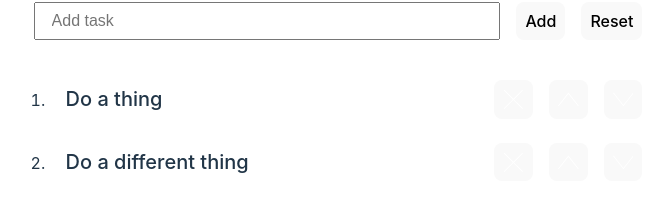
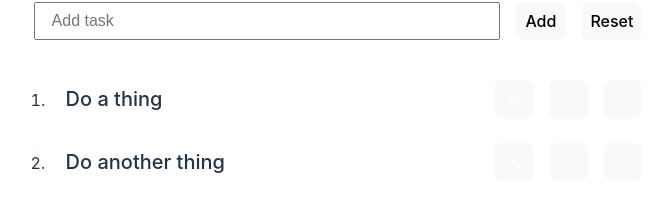
Before and after one commit to televators/react-todo-fancy, a React (Vite) app: page / in a window 1280 px wide. Shown: the part 378-590 px from the top of the page, without its empty margins (302-974 px from the left). Built offline with nearby package versions, Linux system fonts and the light colour scheme.

Commit message:
Split markup out into smaller components. Using UUID for list item keys and indexing. State and logic still in parent and being drilled down, which is next thing to tackle.

```diff
--- a/src/App.jsx
+++ b/src/App.jsx
@@ -1,5 +1,5 @@
 import './App.css'
-import TaskList from './components/TaskList';
+import TaskTracker from './components/TaskTracker';
 
 function App() {
   return (
@@ -9,7 +9,7 @@ function App() {
         <p><em>There are many like it, but this one is mine.</em></p>
       </header>
 
-      <TaskList />
+      <TaskTracker />
     </main>
   )
 }
--- /dev/null
+++ b/src/components/TaskItemButton.jsx
@@ -0,0 +1,15 @@
+const TaskItemButton = ( { children, title, id, type, clickHandler } ) => {
+
+  return (
+    <button
+      className={ "task__action task__action--" + type.toLowerCase() }
+      onClick={ () => clickHandler( id ) }
+      title={ title } >
+      <div className="task__action__icon">
+        { children }
+      </div>
+    </button>
+  );
+}
+
+export default TaskItemButton;
--- a/src/components/TaskList.jsx
+++ b/src/components/TaskList.jsx
@@ -1,94 +1,14 @@
-import { useCallback, useEffect, useMemo, useState } from 'react';
-import TaskForm from './TaskForm';
-import TaskSection from './TaskSection';
-import EmptyState from './EmptyList';
-import debounce from 'lodash.debounce';
+import TaskListItem from "./TaskListItem";
 
-function TaskList() {
-  //#region Component Scope
-  const [tasks, setTasks] = useState( () => {
-    const storedTasks = localStorage.getItem( 'tasks' );
-    return storedTasks
-      ? JSON.parse( storedTasks )
-      : ['Do a thing','Do a different thing'];
-  } );
-  const [newTask, setNewTask] = useState( '' );
-
-  const debouncedSetNewTask = useCallback( debounce( ( value ) => {
-    setNewTask( value );
-    console.log( 'setNewTask happened:', value );
-  }, 300 ), [] );
-
-  useEffect( () => {
-    return () => debouncedSetNewTask.cancel();
-  }, [debouncedSetNewTask] );
-
-  useEffect( () => {
-    try {
-      localStorage.setItem( 'tasks', JSON.stringify( tasks ) );
-    } catch ( error ) {
-      console.error( 'Failed to save tasks to LocalStorage:', error );
-    }
-  }, [tasks] );
-
-  function handleInputChange( event ) {
-    const { value } = event.target;
-    console.log('Inside handleInputChange...');
-    setNewTask( value );
-    debouncedSetNewTask( value );
-  }
-
-  function handleInputEnter( e ) {
-    if ( e.keyCode == '13' || e.key == 'Enter' ) {
-      addTask();
-    }
-  }
-
-  function addTask() {
-    if ( newTask.trim() === '' ) return;
-
-    setTasks( [...tasks, newTask] );
-    setNewTask( '' );
-  }
-
-  function clearTasks() {
-    setTasks( [] );
-    setNewTask('');
-  }
-
-  function deleteTask( index ) {
-    console.log(index);
-    const updatedTasks = tasks.filter( ( _, i ) => i !== index );
-    setTasks( updatedTasks );
-  }
-
-  function moveTaskUp( index ) {
-    if ( index === 0 ) return;
-
-    const updatedTasks = [...tasks];
-    [updatedTasks[index], updatedTasks[index - 1]] = [updatedTasks[index - 1], updatedTasks[index]];
-    setTasks( updatedTasks );
-  }
-
-  function moveTaskDown( index ) {
-    if ( index === ( tasks.length - 1 ) ) return;
-
-    const updatedTasks = [...tasks];
-    [updatedTasks[index], updatedTasks[index + 1]] = [updatedTasks[index + 1], updatedTasks[index]];
-    setTasks( updatedTasks );
-  }
-  //#endregion
-
+const TaskList = ( { tasks, handleDelete, handleMoveUp, handleMoveDown } ) => {
   return (
-    <>
-      <TaskForm newTask={ newTask } onChange={ handleInputChange } onKeyUp={ handleInputEnter } addTask={ addTask } clearTasks={ clearTasks } />
-
-      {
-        tasks.length
-          ? <TaskSection tasks={ tasks } handleDelete={ deleteTask } handleMoveUp={ moveTaskUp } handleMoveDown={ moveTaskDown } />
-          : <EmptyState />
-      }
-    </>
+    <section className='tasks'>
+      <ol className='task-list'>
+        { tasks.map( ( task ) => {
+          return <TaskListItem key={ task.id } task={ task } handleDelete={ handleDelete } handleMoveUp={ handleMoveUp } handleMoveDown={ handleMoveDown } />;
+        } ) }
+      </ol>
+    </section>
   );
 }
 
--- a/src/components/TaskListItem.jsx
+++ b/src/components/TaskListItem.jsx
@@ -1,31 +1,29 @@
-function TaskListItem() {
+import TaskItemButton from "./TaskItemButton";
+
+const TaskListItem = ( { task: { id, text }, handleDelete, handleMoveUp, handleMoveDown } ) => {
   return (
-    <li className="task" key={ index }>
+    <li className="task">
       <div className="task__inner">
-        <h3 className="task__title">{ task }</h3>
+        <h3 className="task__title">{ text }</h3>
 
         <div className="task__actions">
-          <button className="task__action task__action--delete" onClick={ () => handleDelete( index ) } title='Delete task'>
-            <div className="task__action__icon">
+          <TaskItemButton title={ "Delete task" } id={ id } type={ "delete" } clickHandler={ handleDelete }>
             <svg viewBox='0 0 24 24' xmlns="http://www.w3.org/2000/svg" fillRule="evenodd" clipRule="evenodd" fill='#fff'>
               <path d="M12 11.293l10.293-10.293.707.707-10.293 10.293 10.293 10.293-.707.707-10.293-10.293-10.293 10.293-.707-.707 10.293-10.293-10.293-10.293.707-.707 10.293 10.293z"/>
             </svg>
-            </div>
-          </button>
-          <button className="task__action task__action--up" onClick={ () => handleMoveUp( index ) } title='Move task up'>
-            <div className="task__action__icon">
+          </TaskItemButton>
+
+          <TaskItemButton title={ "Move task up" } id={ id } type={ "up" } clickHandler={ handleMoveUp }>
             <svg viewBox='0 0 24 24' xmlns="http://www.w3.org/2000/svg" fillRule="evenodd" clipRule="evenodd" fill='#fff'>
               <path d="M23.245 20l-11.245-14.374-11.219 14.374-.781-.619 12-15.381 12 15.391-.755.609z"/>
             </svg>
-            </div>
-          </button>
-          <button className="task__action task__action--down" onClick={ () => handleMoveDown( index ) } title='Move task down'>
-            <div className="task__action__icon">
+          </TaskItemButton>
+
+          <TaskItemButton title={ "Move task down" } id={ id } type={ "down" } clickHandler={ handleMoveDown }>
             <svg viewBox='0 0 24 24' xmlns="http://www.w3.org/2000/svg" fillRule="evenodd" clipRule="evenodd" fill='#fff'>
               <path d="M23.245 4l-11.245 14.374-11.219-14.374-.781.619 12 15.381 12-15.391-.755-.609z"/>
             </svg>
-            </div>
-          </button>
+          </TaskItemButton>
         </div>
       </div>
     </li>
--- a/src/components/TaskSection.jsx
+++ /dev/null
@@ -1,45 +0,0 @@
-import { nanoid } from "nanoid";
-
-function TaskSection( { tasks, handleDelete, handleMoveUp, handleMoveDown } ) {
-  return (
-    <section className='tasks'>
-      <ol className='task-list'>
-        { tasks.map( ( task, index ) => {
-          return (
-            <li className="task" key={ nanoid() }>
-              <div className="task__inner">
-                <h3 className="task__title">{ task }</h3>
-
-                <div className="task__actions">
-                  <button className="task__action task__action--delete" onClick={ () => handleDelete( index ) } title='Delete task'>
-                    <div className="task__action__icon">
-                      <svg viewBox='0 0 24 24' xmlns="http://www.w3.org/2000/svg" fillRule="evenodd" clipRule="evenodd" fill='#fff'>
-                        <path d="M12 11.293l10.293-10.293.707.707-10.293 10.293 10.293 10.293-.707.707-10.293-10.293-10.293 10.293-.707-.707 10.293-10.293-10.293-10.293.707-.707 10.293 10.293z"/>
-                      </svg>
-                    </div>
-                  </button>
-                  <button className="task__action task__action--up" onClick={ () => handleMoveUp( index ) } title='Move task up'>
-                    <div className="task__action__icon">
-                      <svg viewBox='0 0 24 24' xmlns="http://www.w3.org/2000/svg" fillRule="evenodd" clipRule="evenodd" fill='#fff'>
-                        <path d="M23.245 20l-11.245-14.374-11.219 14.374-.781-.619 12-15.381 12 15.391-.755.609z"/>
-                      </svg>
-                    </div>
-                  </button>
-                  <button className="task__action task__action--down" onClick={ () => handleMoveDown( index ) } title='Move task down'>
-                    <div className="task__action__icon">
-                      <svg viewBox='0 0 24 24' xmlns="http://www.w3.org/2000/svg" fillRule="evenodd" clipRule="evenodd" fill='#fff'>
-                        <path d="M23.245 4l-11.245 14.374-11.219-14.374-.781.619 12 15.381 12-15.391-.755-.609z"/>
-                      </svg>
-                    </div>
-                  </button>
-                </div>
-              </div>
-            </li>
-          );
-        } ) }
-      </ol>
-    </section>
-  );
-}
-
-export default TaskSection;
--- /dev/null
+++ b/src/components/TaskTracker.jsx
@@ -0,0 +1,122 @@
+import { useCallback, useEffect, useMemo, useState } from 'react';
+import TaskForm from './TaskForm';
+import TaskList from './TaskList';
+import EmptyState from './EmptyList';
+import { nanoid } from 'nanoid';
+
+const TaskTracker = () => {
+  //#region Component Scope
+  const defaultTasks = [
+    { id: nanoid(), text: 'Do a thing' },
+    { id: nanoid(), text: 'Do another thing' },
+  ];
+  const [newTask, setNewTask] = useState( '' );
+  const [tasks, setTasks] = useState( () => {
+    const storedTasks = localStorage.getItem( 'tasks' );
+
+    return storedTasks
+      ? JSON.parse( storedTasks )
+      : defaultTasks;
+  } );
+
+  useEffect( () => {
+    try {
+      localStorage.setItem( 'tasks', JSON.stringify( tasks ) );
+    } catch ( error ) {
+      console.error( 'Failed to save tasks to LocalStorage:', error );
+    }
+  }, [tasks] );
+
+  function handleInputChange( event ) {
+    const { value } = event.target;
+
+    setNewTask( value );
+  }
+
+  function handleInputEnter( e ) {
+    if ( e.keyCode == '13' || e.key == 'Enter' ) {
+      addTask();
+    }
+  }
+
+  function addTask() {
+    if ( newTask.trim() === '' ) return;
+
+    const newTaskObject = {
+      id: nanoid(),
+      text: newTask.trim()
+    };
+
+    setTasks( [...tasks, newTaskObject] );
+    setNewTask( '' );
+  }
+
+  function clearTasks() {
+    setTasks( [] );
+    setNewTask('');
+  }
+
+  function deleteTask( index ) {
+    const updatedTasks = tasks.filter( task => task.id !== index );
+
+    setTasks( updatedTasks );
+  }
+
+  function moveTaskUp( id ) {
+    let item_index = -1;
+
+    // Could do Array.findIndex, Array.find, or Array.indexOf but a for loop is more performant.
+    for ( let i = 0; i < tasks.length; i++ ) {
+      if ( tasks[i].id === id ) {
+        item_index = i;
+
+        break;
+      }
+    }
+
+    // Bail if already top item or ID doesn't exist in tasks for some reason.
+    if ( ( item_index === -1 ) || ( item_index === 0 ) ) return;
+
+    const updatedTasks = [...tasks];
+
+    // Swap position of this item and item above it in the list.
+    [updatedTasks[item_index], updatedTasks[item_index - 1]] = [updatedTasks[item_index - 1], updatedTasks[item_index]];
+    setTasks( updatedTasks );
+  }
+
+  function moveTaskDown( id ) {
+    let item_index = -1;
+
+    // Could do Array.findIndex, Array.find, or Array.indexOf but a for loop is more performant.
+    for ( let i = 0; i < tasks.length; i++ ) {
+      if ( tasks[i].id === id ) {
+        item_index = i;
+
+        break;
+      }
+    }
+
+    // Bail if already bottom item or ID doesn't exist in tasks for some reason.
+    if ( ( item_index === -1 ) || ( item_index === ( tasks.length - 1 ) ) ) return;
+
+    const updatedTasks = [...tasks];
+    // Swap position of this item and item below it in the list.
+    [updatedTasks[item_index], updatedTasks[item_index + 1]] = [updatedTasks[item_index + 1], updatedTasks[item_index]];
+    setTasks( updatedTasks );
+  }
+  //#endregion
+
+  return (
+    <>
+      <TaskForm newTask={ newTask } onChange={ handleInputChange } onKeyUp={ handleInputEnter } addTask={ addTask } clearTasks={ clearTasks } />
+
+      {
+        tasks.length
+          ? <TaskList tasks={ tasks } handleDelete={ deleteTask } handleMoveUp={ moveTaskUp } handleMoveDown={ moveTaskDown } />
+          : <EmptyState />
+      }
+    </>
+  );
+}
+
+export default TaskTracker;
```
Lines whose indentation alone changed are shown as unchanged.
